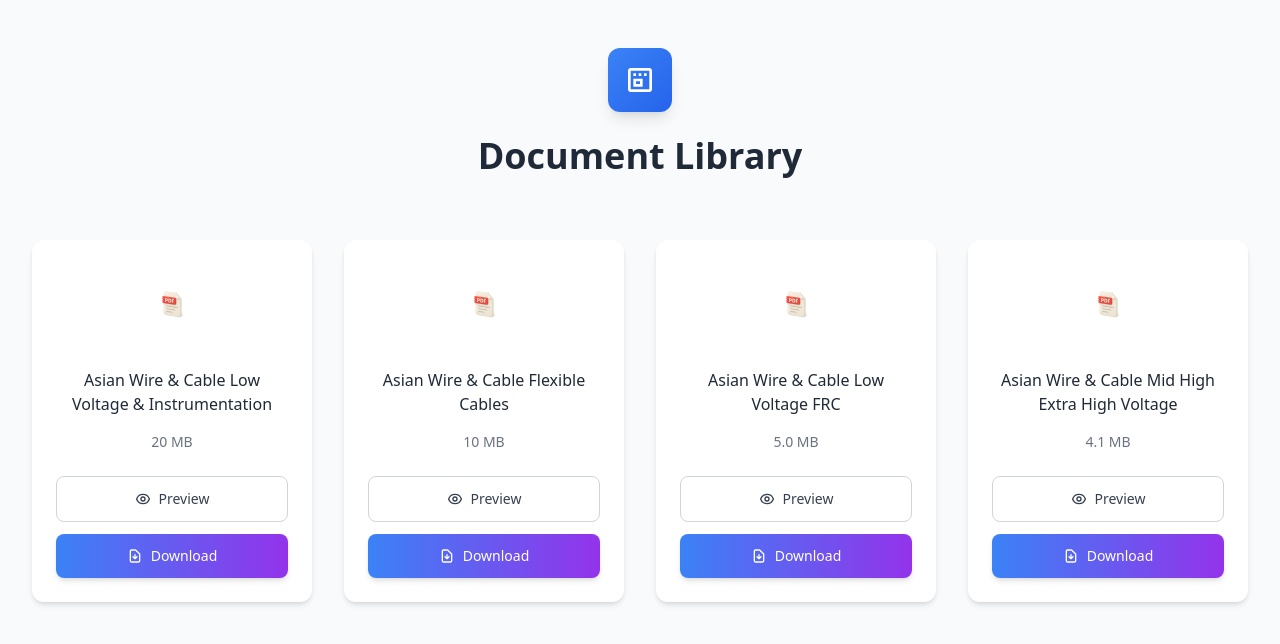
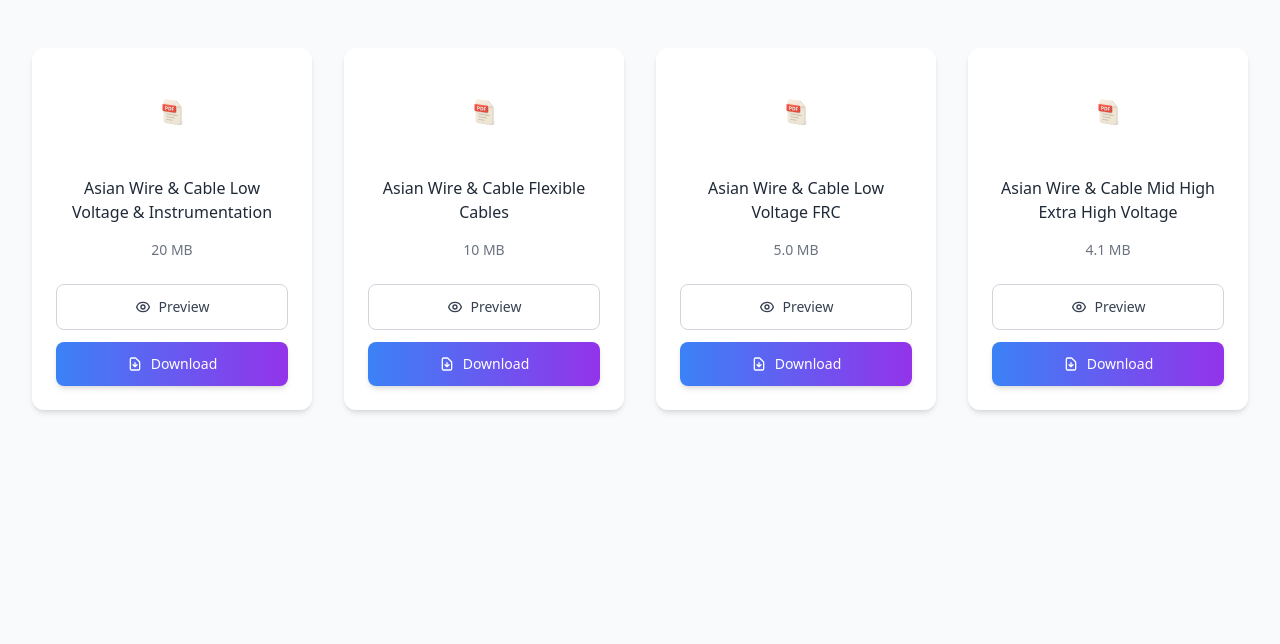
Before and after one commit to kimh4k/pdf_preview, a React (Create React App) app: page / in a window 1280 px wide. Shown: the top 644 px of the page. Built offline with nearby package versions, Linux system fonts and the light colour scheme.

Commit message:
Remove header component

```diff
--- a/src/App.tsx
+++ b/src/App.tsx
@@ -62,18 +62,6 @@ const documents: DocumentItem[] = [
     url: `${process.env.PUBLIC_URL || ''}/pdf/Asian-Wire-&Cable-Mid-High-Extra-High-Voltage.pdf`
   }
 ];
-
-// Header Component
-const Header: React.FC = () => (
-  <header className="text-center mb-16">
-    <div className="flex justify-center mb-6">
-      <div className="w-16 h-16 bg-gradient-to-br from-blue-500 to-blue-600 rounded-xl flex items-center justify-center shadow-lg">
-        <LibraryIcon />
-      </div>
-    </div>
-    <h1 className="text-4xl font-bold text-gray-800 mb-4">Document Library</h1>
-  </header>
-);
 
 // Document Card Component
 interface DocumentCardProps {
@@ -192,7 +180,6 @@ const App: React.FC = () => {
   return (
     <div className="min-h-screen bg-slate-50 py-12 px-4 sm:px-6 lg:px-8">
       <div className="max-w-7xl mx-auto">
-        <Header />
         <DocumentGrid />
       </div>
     </div>
```
